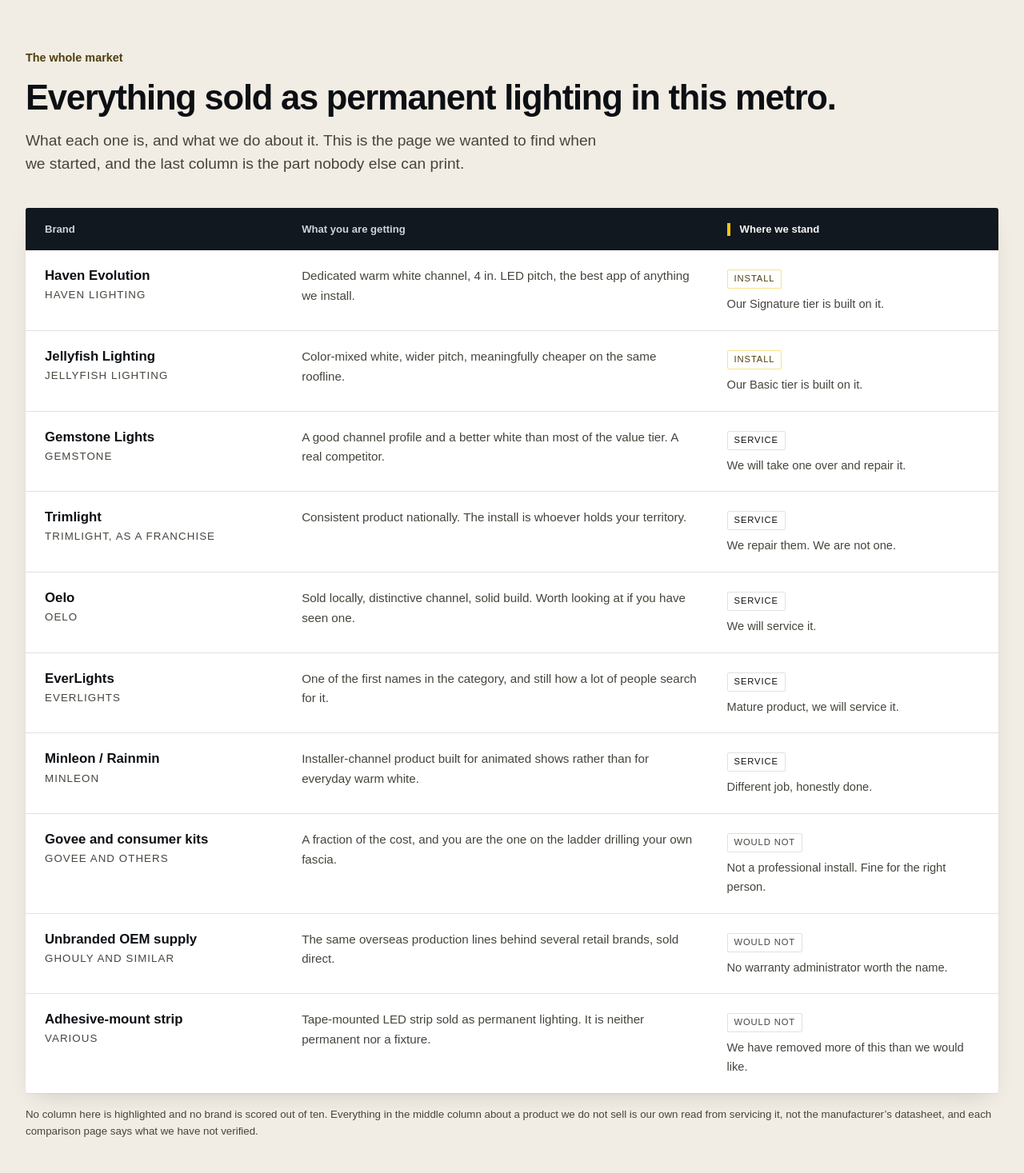
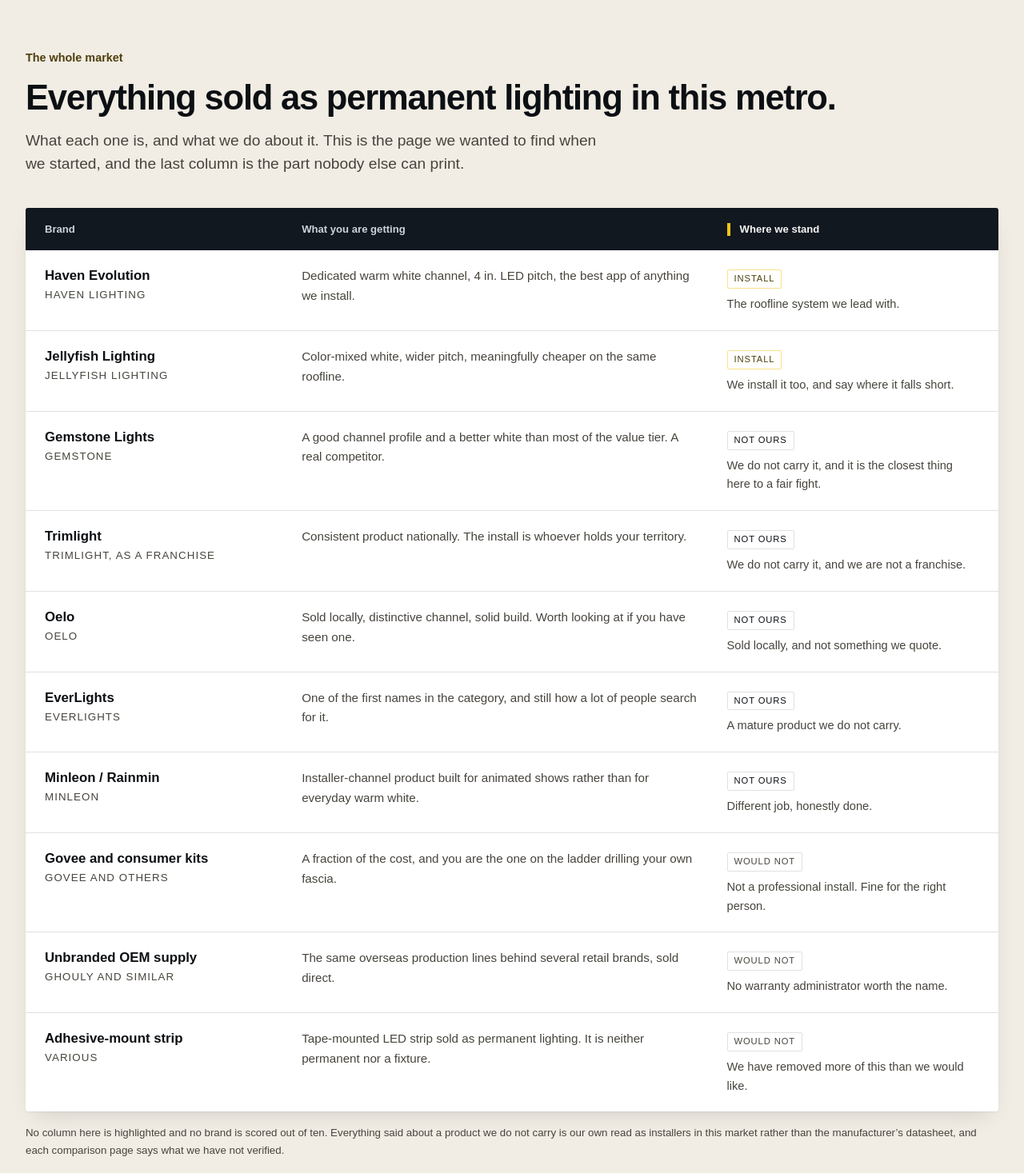
Before and after one commit to kvelasquez315/brytr-site, a Next.js app: page /compare in a window 1280 px wide. Shown: the part 1330-2797 px from the top of the page at 80% size. Built offline with nearby package versions, Linux system fonts and the light colour scheme; a web font is replaced by a local one.

Commit message:
Upload: page.tsx

```diff
--- a/app/compare/page.tsx
+++ b/app/compare/page.tsx
@@ -16,8 +16,8 @@
  *
  * What it is now. A comparison hub written by somebody who sells two of the brands has
  * exactly one thing nobody else on this market can publish: WHERE WE STAND ON EACH ONE.
- * So the matrix has a fourth column — install it, service it, or would not put it on your
- * house — and the "would not" rows are what make the rest of the table worth reading.
+ * So the matrix has a fourth column: we install it, we do not carry it, or we would not put
+ * it on your house. The "would not" rows are what make the rest of the table worth reading.
  *
  * Then the nine head-to-heads, grouped by what kind of argument each one is: ours against a
  * brand you are probably also being quoted, us refereeing two we have no stake in, and
@@ -31,7 +31,7 @@
 export const metadata: Metadata = {
   title: "Every Permanent Lighting Brand Compared (2026)",
   description:
-    "The permanent outdoor lighting brands on the Omaha market, compared by an installer who carries two of them and services five more: Haven, Jellyfish, Gemstone, Trimlight, Oelo, EverLights, Minleon, Govee and the OEM supply behind several of them.",
+    "The permanent outdoor lighting brands on the Omaha market, compared by an installer who carries two of them and will say which of the rest he would not fit: Haven, Jellyfish, Gemstone, Trimlight, Oelo, EverLights, Minleon, Govee and the OEM supply behind several of them.",
   alternates: { canonical: "/compare" },
 };
 const trail = [{ name: "Home", href: "/" }, { name: "Compare", href: "/compare" }];
@@ -39,55 +39,55 @@
 /* THE MARKET, WITH OUR STANCE. The fourth column is the only thing on this page a
  * single-brand dealer cannot write, and the "Would not" rows are what make the other two
  * columns believable. */
-type Stance = "Install" | "Service" | "Would not";
+type Stance = "Install" | "Not ours" | "Would not";
 const market: { brand: string; maker: string; what: string; stance: Stance; note: string }[] = [
   {
     brand: "Haven Evolution",
     maker: "Haven Lighting",
     what: "Dedicated warm white channel, 4 in. LED pitch, the best app of anything we install.",
     stance: "Install",
-    note: "Our Signature tier is built on it.",
+    note: "The roofline system we lead with.",
   },
   {
     brand: "Jellyfish Lighting",
     maker: "Jellyfish Lighting",
     what: "Color-mixed white, wider pitch, meaningfully cheaper on the same roofline.",
     stance: "Install",
-    note: "Our Basic tier is built on it.",
+    note: "We install it too, and say where it falls short.",
   },
   {
     brand: "Gemstone Lights",
     maker: "Gemstone",
     what: "A good channel profile and a better white than most of the value tier. A real competitor.",
-    stance: "Service",
-    note: "We will take one over and repair it.",
+    stance: "Not ours",
+    note: "We do not carry it, and it is the closest thing here to a fair fight.",
   },
   {
     brand: "Trimlight",
     maker: "Trimlight, as a franchise",
     what: "Consistent product nationally. The install is whoever holds your territory.",
-    stance: "Service",
-    note: "We repair them. We are not one.",
+    stance: "Not ours",
+    note: "We do not carry it, and we are not a franchise.",
   },
   {
     brand: "Oelo",
     maker: "Oelo",
     what: "Sold locally, distinctive channel, solid build. Worth looking at if you have seen one.",
-    stance: "Service",
-    note: "We will service it.",
+    stance: "Not ours",
+    note: "Sold locally, and not something we quote.",
   },
   {
     brand: "EverLights",
     maker: "EverLights",
     what: "One of the first names in the category, and still how a lot of people search for it.",
-    stance: "Service",
-    note: "Mature product, we will service it.",
+    stance: "Not ours",
+    note: "A mature product we do not carry.",
   },
   {
     brand: "Minleon / Rainmin",
     maker: "Minleon",
     what: "Installer-channel product built for animated shows rather than for everyday warm white.",
-    stance: "Service",
+    stance: "Not ours",
     note: "Different job, honestly done.",
   },
   {
@@ -115,7 +115,7 @@
 
 const stanceStyle: Record<Stance, string> = {
   Install: "border-accent/50 text-accent-ink",
-  Service: "border-border text-foreground",
+  "Not ours": "border-border text-foreground",
   "Would not": "border-border text-muted-foreground",
 };
 
@@ -126,7 +126,7 @@
     heading: "Ours against the one you are also being quoted",
     note: "Where we have a stake, and say so",
     frame:
-      "On these, our premium system is in the left column. Each page gives the other side real reasons to win, because we sell a value tier too and can afford to.",
+      "On these, the system we lead with is in the left column. Each page gives the other side real reasons to win, because we install more than one of them and can afford to.",
     slugs: [
       "haven-vs-jellyfish-lighting",
       "haven-vs-gemstone-lights",
@@ -189,7 +189,7 @@
         objectPosition="50% 48%"
         eyebrow="Honest comparison"
         h1="We install two of these and would not put three of them on your house."
-        lede="Every comparison page in this category is written by somebody who sells exactly one of the products on it. We sell two, service five, and have taken three off houses — which is the only reason this page can tell you where our own premium system loses."
+        lede="Every comparison page in this category is written by somebody who sells exactly one of the products on it. We install two of them, and we will tell you which of the rest we would not fit, which is the only reason this page can also tell you where our own premium system loses."
         trail={trail}
         footnote={
           <>
@@ -210,7 +210,7 @@
           <dl className="mt-7 grid gap-px overflow-hidden rounded-lg bg-on-dark/12 ring-1 ring-on-dark/12 md:grid-cols-3">
             {[
               ["We install it", "Stocked, quoted, installed by our own crews and covered by our own workmanship terms."],
-              ["We service it", "Not ours to sell. We will still take one over, diagnose it and repair it."],
+              ["Not ours", "We do not carry it and we will still tell you where it is good. Nothing here is scored to make ours win."],
               ["We would not", "We have removed these rather than installed them, and we will say why."],
             ].map(([k, v]) => (
               <div key={k} className="bg-primary px-6 py-6">
@@ -267,8 +267,8 @@
           </div>
 
           <p className="mt-4 text-xs leading-relaxed text-muted-foreground">
-            No column here is highlighted and no brand is scored out of ten. Everything in the middle
-            column about a product we do not sell is our own read from servicing it, not the
+            No column here is highlighted and no brand is scored out of ten. Everything said about a
+            product we do not carry is our own read as installers in this market rather than the
             manufacturer&rsquo;s datasheet, and each comparison page says what we have not verified.
           </p>
         </div>
@@ -346,9 +346,9 @@
             <SectionHead onDark eyebrow="Methodology" title="How these were judged." />
             <div className="prose-body mt-6 space-y-4">
               <p className="text-lg leading-relaxed text-on-dark">
-                Most of what is on these pages comes from pulling failed sections off houses rather
-                than from reading spec sheets. That is a real qualification and it is also a biased
-                sample: we mostly meet the installs that went wrong.
+                Most of what is on these pages comes from fitting two of these systems ourselves,
+                on real rooflines, rather than from reading spec sheets. That is a real
+                qualification and it is also a narrow one.
               </p>
               <p className="text-base leading-relaxed text-on-dark-muted">
                 So where we have no direct experience, the page says so by name rather than filling the
@@ -359,7 +359,7 @@
             </div>
             <div className="mt-8 flex flex-wrap gap-x-7 gap-y-2">
               <TextLink onDark href="/lighting-systems">The two we actually sell</TextLink>
-              <TextLink onDark href="/services/repairs-and-service">Takeovers and repairs</TextLink>
+              <TextLink onDark href="/warranty">What our own terms cover</TextLink>
             </div>
           </div>
 
@@ -374,8 +374,8 @@
                   "White quality: side by side after dark, never off a datasheet",
                   "Channel: from the curb at noon, which is where it matters",
                   "App: on whether a customer still opens it in year two",
-                  "Failure modes: from systems we have actually repaired",
-                  "Price: as a tier, because per-foot varies house to house",
+                  "Failure modes: on what actually fails in this category, not on a rated diode life",
+                  "Price: as a band, because per-foot varies house to house",
                 ].map((x) => (
                   <li key={x} className="py-3 text-[0.95rem] leading-relaxed text-on-dark-muted">{x}</li>
                 ))}
@@ -390,7 +390,7 @@
                 {[
                   "A manufacturer sending us their current datasheet",
                   "A generation change in the hardware, which happens often",
-                  "Enough service calls on one brand to see a pattern",
+                  "A pattern of failures on something we install, which changes our own recommendation first",
                   "A local dealer changing hands, on the franchise comparisons",
                   "Anybody showing us we have a fact wrong — tell us and we will fix it",
                 ].map((x) => (
```
